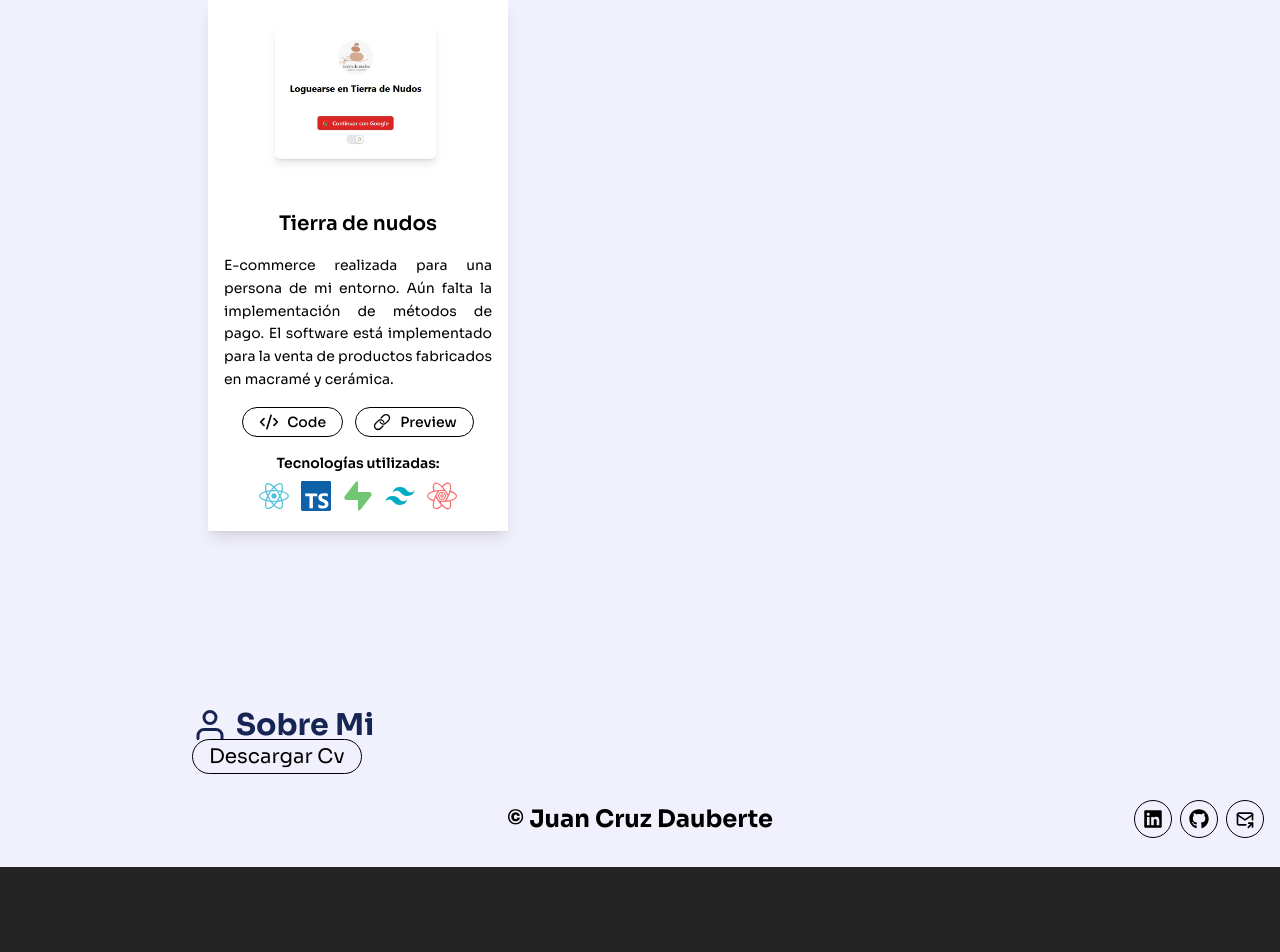
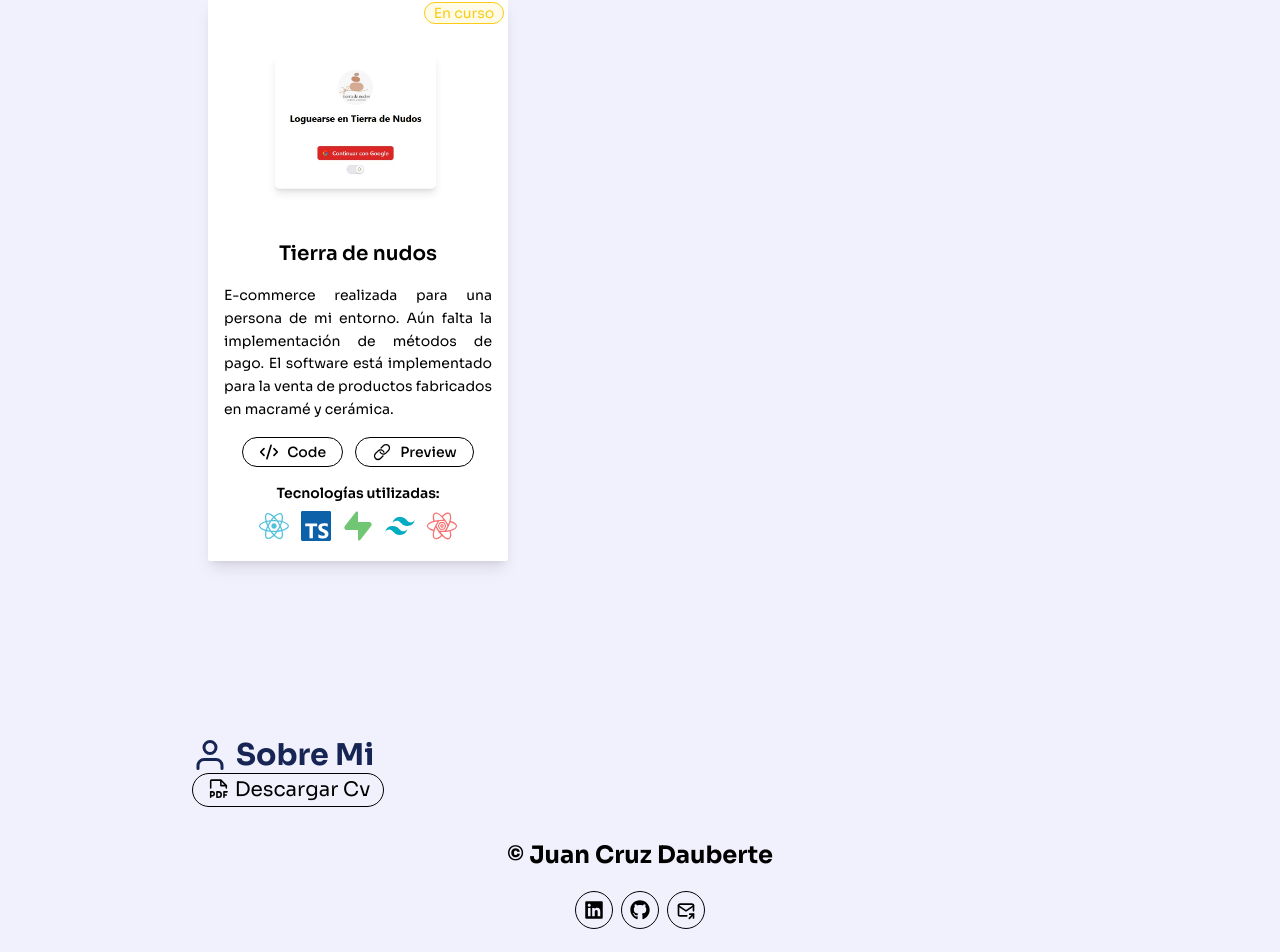
Before and after one commit to juancruzdauberte/portfolio, a React (Vite) app: page / in a window 1280 px wide. Shown: the part 1564-2516 px from the top of the page. Before the commit the page ends 2431 px from the top, so only its background shows below. Built offline with nearby package versions, Linux system fonts and the light colour scheme.

Commit message:
feat: general styles

```diff
--- a/src/layout/Footer.tsx
+++ b/src/layout/Footer.tsx
@@ -3,12 +3,12 @@ import { TbMailShare } from "react-icons/tb";
 
 export const Footer = () => {
   return (
-    <section className="flex py-8 items-center">
+    <section className="flex flex-col gap-5 py-8 items-center">
       <section>
         <span className="font-bold md:text-2xl">© Juan Cruz Dauberte</span>
       </section>
 
-      <section className="absolute flex gap-1 md:gap-2 right-1 md:right-4">
+      <section className="flex gap-1 md:gap-2 right-1 md:right-4">
         <a
           href="https://www.linkedin.com/in/juancruzdauberte/"
           target="_blank"
--- a/src/layout/ProjectCard.tsx
+++ b/src/layout/ProjectCard.tsx
@@ -19,7 +19,13 @@ export const ProjectCard = ({
   technologies,
 }: cardProyect) => {
   return (
-    <section className="group flex flex-col justify-center w-[280px] md:w-[300px] rounded-sm overflow-hidden shadow-lg transition hover:shadow-xl bg-white dark:bg-neutral-900">
+    <section className="group flex flex-col justify-center w-[280px] md:w-[300px] rounded-sm overflow-hidden shadow-lg transition hover:shadow-xl bg-white dark:bg-slate-700">
+      <div className="flex justify-end dark:bg-white w-full">
+        <span className="w-20 text-sm text-center top-0 rounded-full border px-1 m-1 border-yellow-400 bg-yellow-50 text-yellow-400">
+          En curso
+        </span>
+      </div>
+
       <div className="w-full">
         <img
           className="h-48 w-full object-cover"
--- a/src/pages/AboutMe.tsx
+++ b/src/pages/AboutMe.tsx
@@ -1,5 +1,6 @@
 import { FiUser } from "react-icons/fi";
 import Cv from "../../public/download/Curriculum Vitae Juan Cruz Dauberte.pdf";
+import { PiFilePdf } from "react-icons/pi";
 
 export const AboutMe = () => {
   return (
@@ -11,13 +12,16 @@ export const AboutMe = () => {
         </h3>
       </section>
       <section className="">
+        <div>
           <a
             href={Cv}
             download={"Curriculum Vitae Juan Cruz Dauberte"}
-          className="border rounded-full border-black px-4 py-1  hover:bg-black hover:text-white dark:hover:bg-white dark:hover:text-black dark:border-white"
+            className="flex items-center gap-1 border rounded-full border-black p-0.5 w-40 md:w-48 justify-center  hover:bg-black hover:text-white dark:hover:bg-white dark:hover:text-black dark:border-white"
           >
+            <PiFilePdf size={25} />
             Descargar Cv
           </a>
+        </div>
       </section>
     </section>
   );
```
Lines whose indentation alone changed are shown as unchanged.
